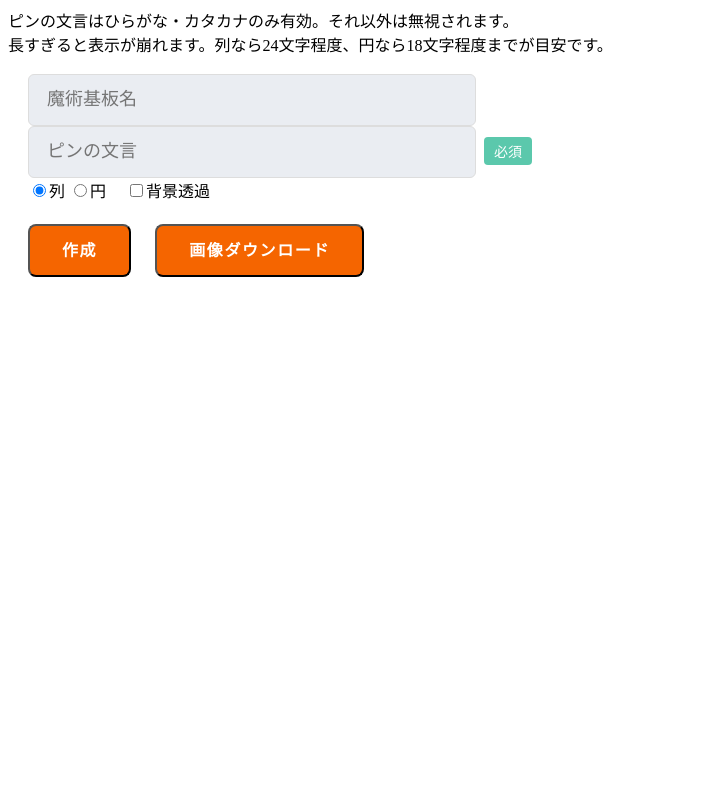
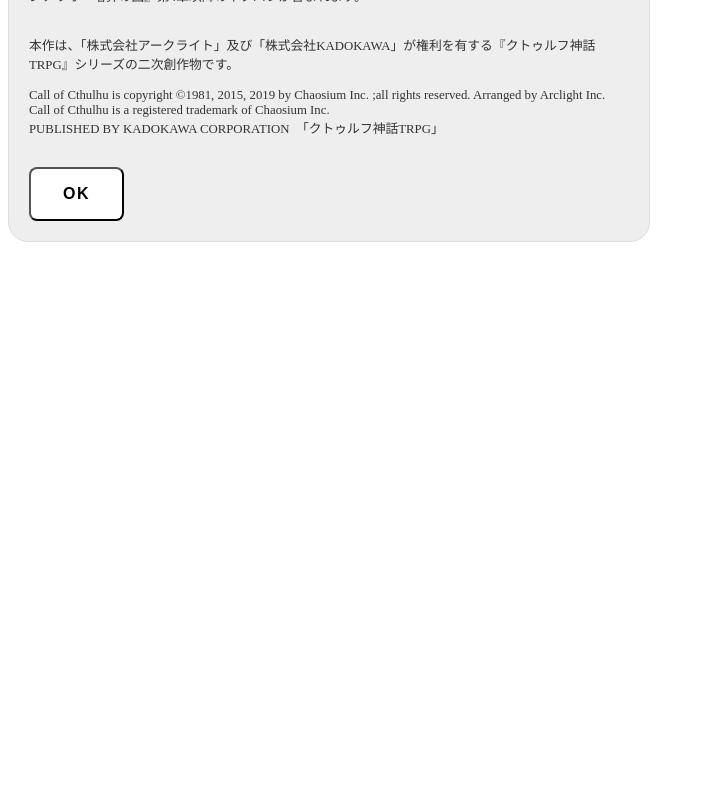
Before and after one commit to jxsnwk/tosokit, a plain HTML site: page index.html in a window 1280 px wide. Shown: the part 81-868 px from the top of the page, without its empty margins (0-705 px from the left). After the commit the page ends 800 px from the top, so only its background shows below. Drawn offline with Linux system fonts and the light colour scheme; a web font is replaced by a local one.

Commit message:
20250510_サンプル用

```diff
--- a/index.html
+++ b/index.html
@@ -5,10 +5,82 @@
     <meta charset="UTF-8">
     <link rel="stylesheet" href="assets/css/tosokit.css">
     <script src="assets/js/tosokit.js"></script>
+    <script>
+        function bareOk() {
+            document.getElementById('caution').style.display = 'none';
+            document.getElementById('main').style.display = '';
+        }
+
+    </script>
+    <style type="text/css">
+        #caution {
+            font-size: 0.8rem;
+            padding: 20px;
+            color: #333;
+            background: #eee;
+            border: 1px solid #ddd;
+            border-radius: 20px;
+            -webkit-transition: all 0.3s;
+            transition: all 0.3s;
+            max-width: 600px;
+        }
+
+        #bareOk {
+            font-size: 1rem;
+            font-weight: 700;
+            line-height: 1.5;
+            position: relative;
+            display: inline-block;
+            padding: 0.8rem 2rem;
+
+            cursor: pointer;
+            -webkit-user-select: none;
+            -moz-user-select: none;
+            -ms-user-select: none;
+            user-select: none;
+
+            -webkit-transition: all 0.3s;
+            transition: all 0.3s;
+            text-align: center;
+            vertical-align: middle;
+            text-decoration: none;
+            letter-spacing: 0.1em;
+            border-radius: 0.5rem;
+
+            color: #000;
+            background: #FFF;
+        }
+
+        #bareOk:hover {
+            color: #000;
+            background-color: #eee;
+        }
+
+        #infoClose {
+            border: 0px solid #000;
+            color: #666;
+            margin: 0 auto;
+        }
+    </style>
     <title>例のあれキット</title>
 </head>
 
 <body>
+    <div id="caution">
+        本キットは、宴規様作シナリオ『塔葬の国』（ <a href="https://booth.pm/ja/items/2117487"
+            target="_blank">https://booth.pm/ja/items/2117487</a> ）に関連する場でご利用いただける”非”公式素材です。<br>
+        シナリオ『塔葬の国』第4章以降のネタバレが含まれます。<br>
+        <br><br>
+        本作は、「株式会社アークライト」及び「株式会社KADOKAWA」が権利を有する『クトゥルフ神話TRPG』シリーズの二次創作物です。<br>
+        <br>
+        Call of Cthulhu is copyright ©1981, 2015, 2019 by Chaosium Inc. ;all rights reserved. Arranged by Arclight
+        Inc.<br>
+        Call of Cthulhu is a registered trademark of Chaosium Inc.<br>
+        PUBLISHED BY KADOKAWA CORPORATION　「クトゥルフ神話TRPG」<br>
+        <br><br>
+        <input id="bareOk" type="button" onclick="bareOk();" value="OK">
+    </div>
+    <div class="main" id="main" style="display:none;">
         <header>
             <h1>魔術基板の学習キット</h1>
             ピンの文言はひらがな・カタカナのみ有効。それ以外は無視されます。<br>
@@ -16,7 +88,8 @@
             <br>
         </header>
         <input type="text" id="kibanName" name="kibanName" placeholder="魔術基板名"><br>
-    <input type="text" id="pinTextInput" name="pinTextInput" placeholder="ピンの文言"><span class="required">必須</span><br>
+        <input type="text" id="pinTextInput" name="pinTextInput" placeholder="ピンの文言"><span
+            class="required">必須</span><br>
 
         <form id="pinmode">
 
@@ -37,6 +110,7 @@
         <br>
         <canvas id="kiban" width="1000" height="1200"></canvas>
         <br>
+    </div>
 
 </body>
 
--- /dev/null
+++ b/index_bk.html
@@ -0,0 +1,43 @@
+<!DOCTYPE html>
+<html>
+
+<head>
+    <meta charset="UTF-8">
+    <link rel="stylesheet" href="assets/css/tosokit.css">
+    <script src="assets/js/tosokit.js"></script>
+    <title>例のあれキット</title>
+</head>
+
+<body>
+    <header>
+        <h1>魔術基板の学習キット</h1>
+        ピンの文言はひらがな・カタカナのみ有効。それ以外は無視されます。<br>
+        長すぎると表示が崩れます。列なら24文字程度、円なら18文字程度までが目安です。<br>
+        <br>
+    </header>
+    <input type="text" id="kibanName" name="kibanName" placeholder="魔術基板名"><br>
+    <input type="text" id="pinTextInput" name="pinTextInput" placeholder="ピンの文言"><span class="required">必須</span><br>
+
+    <form id="pinmode">
+
+        <input type="radio" id="line" name="pinmode" value="line" checked><label for="line">列</label>
+        <input type="radio" id="circle" name="pinmode" value="circle"><label for="circle">円</label>
+
+        <input type="checkbox" id="bgClear" name="bgClear" value="none"><label for="bgClear">背景透過</label>
+    </form>
+
+    <input type="text" id="pinText" name="pinText" disabled>
+    <br>
+    <input type="button" value="作成" id="button" class="btn" onclick="getCanvas()">
+
+    <a id="hiddenLink" download="canvas.png" style="display: none;">link</a>
+    <img id="canvasImage" src="" style="display: none;">
+    <button id="downloadCanvas" class="btn" onclick="downloadCanvas()">画像ダウンロード</button><br>
+
+    <br>
+    <canvas id="kiban" width="1000" height="1200"></canvas>
+    <br>
+
+</body>
+
+</html>
```
Also changed, not shown: Read me.txt, memo.txt (added). Lines whose indentation alone changed are shown as unchanged.
